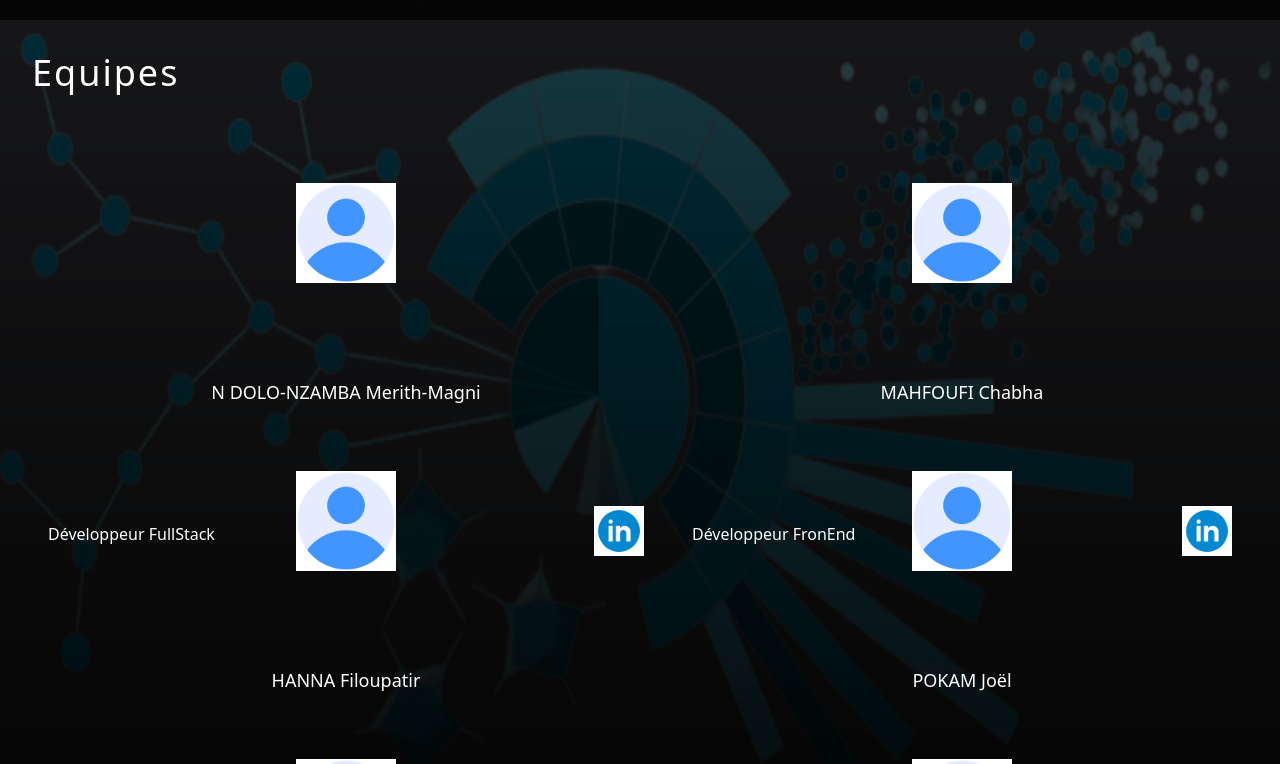
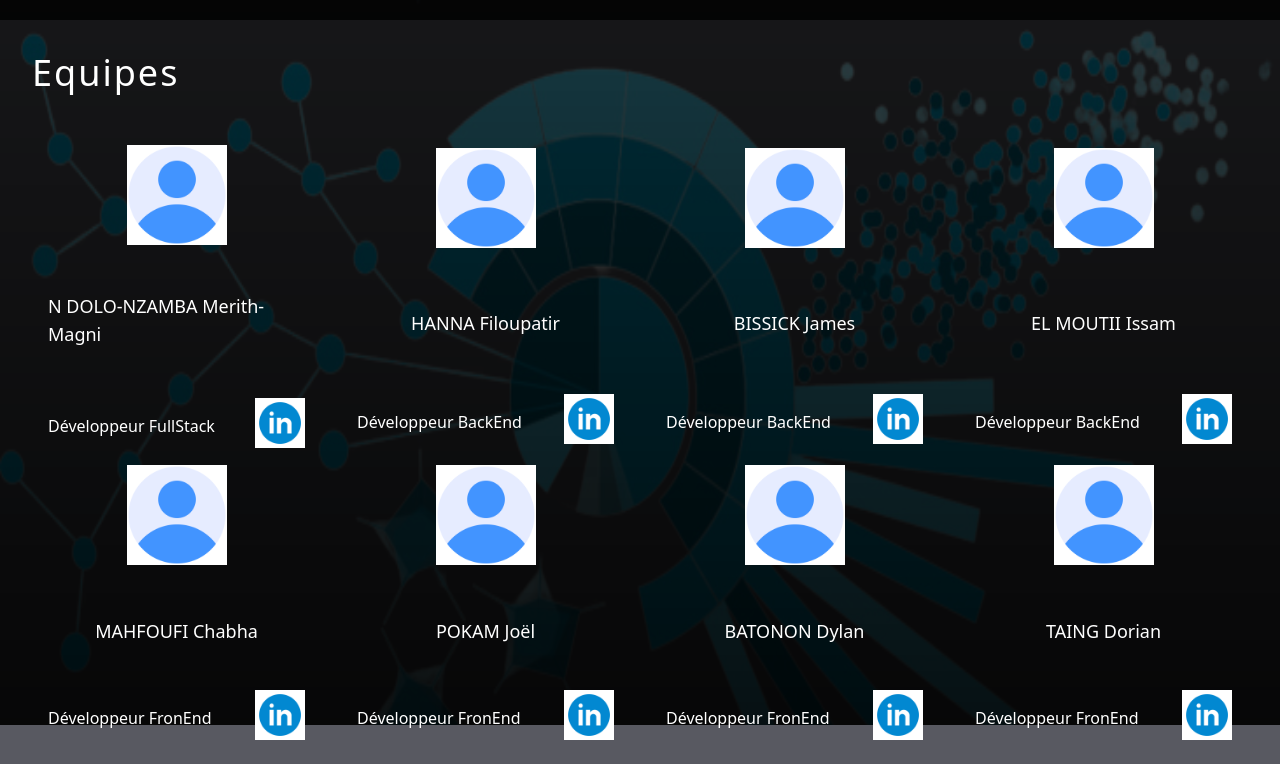
Before and after one commit to xeventDatavizProject/webapp, a Next.js app: page /solution in a window 1280 px wide. Shown: the part 1580-2344 px from the top of the page. Built offline with nearby package versions, Linux system fonts and the light colour scheme.

Commit message:
css changes

```diff
--- a/components/solution/Card.tsx
+++ /dev/null
@@ -1,32 +0,0 @@
-import { FC, ReactNode } from 'react';
-import Image from 'next/image';
-
-
-
-type LayoutProps = {
-  children: ReactNode;
-};
-
-const bgImage = '/assets/images/bg.png';
-
-const Card: FC<LayoutProps> = ({ children }) => {
-  return (
-    <div className='w-full px-4 flex-1'>
-            <div className='flex flex-col md:flex-row justify-center items-center space-y-4 md:space-y-0 md:space-x-4 h-2/4'>
-              <Image
-                priority
-                src='/assets/images/DataAndSettings_Monochromatic.png'
-                className=''
-                height={144}
-                width={144}
-                alt='Data And Settings'
-              />
-            </div>
-            <p className='flex flex-col h-4/6'>
-              <span className='mx-auto'>Visualiser les requêtes les plus fréquentes</span>
-            </p>
-          </div>
-  );
-};
-
-export default Card;
--- a/components/solution/ProfileCard.tsx
+++ b/components/solution/ProfileCard.tsx
@@ -11,9 +11,9 @@ const ProfileCard: FC = () => {
         <h1 className='my-8 md:my-8 xl:mt-20 flex flex-col'>
           <span className='tracking-[2px] text-4xl font-large mb-2'>Equipes</span>
         </h1>
-        <div className='grid grid-rows-4 grid-flow-col gap-4'>
+        <div className='grid grid-cols-4 gap-5'>
           {ProfilesList.map((profile, key) => (
-            <div className='block my-8 w-full px-4 flex-1 h-full' key={key}>
+            <div className='grid my-8 w-full px-4 flex-1 h-full border-solid border-white' key={key}>
               <div className='flex flex-col md:flex-row justify-center items-center space-y-4 md:space-y-0 md:space-x-4 h-2/4'>
                 <Image
                   priority
```
